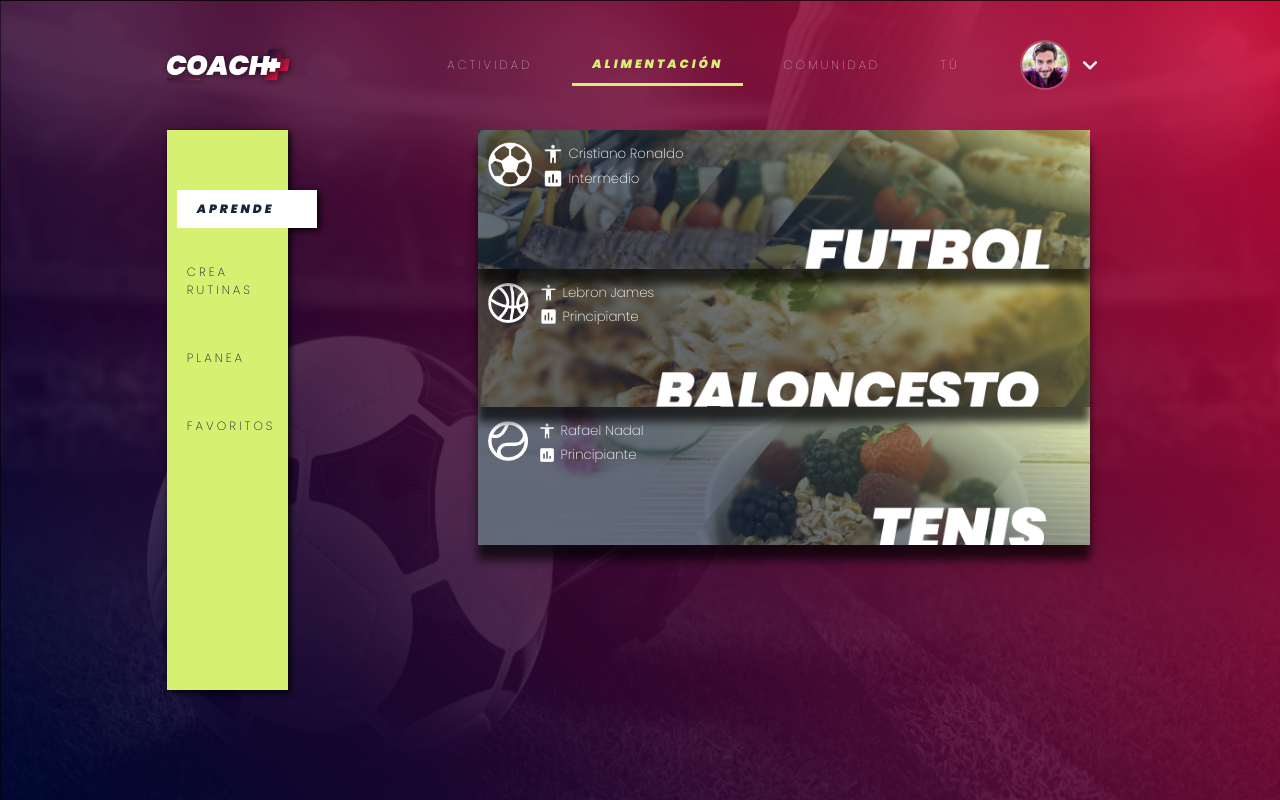
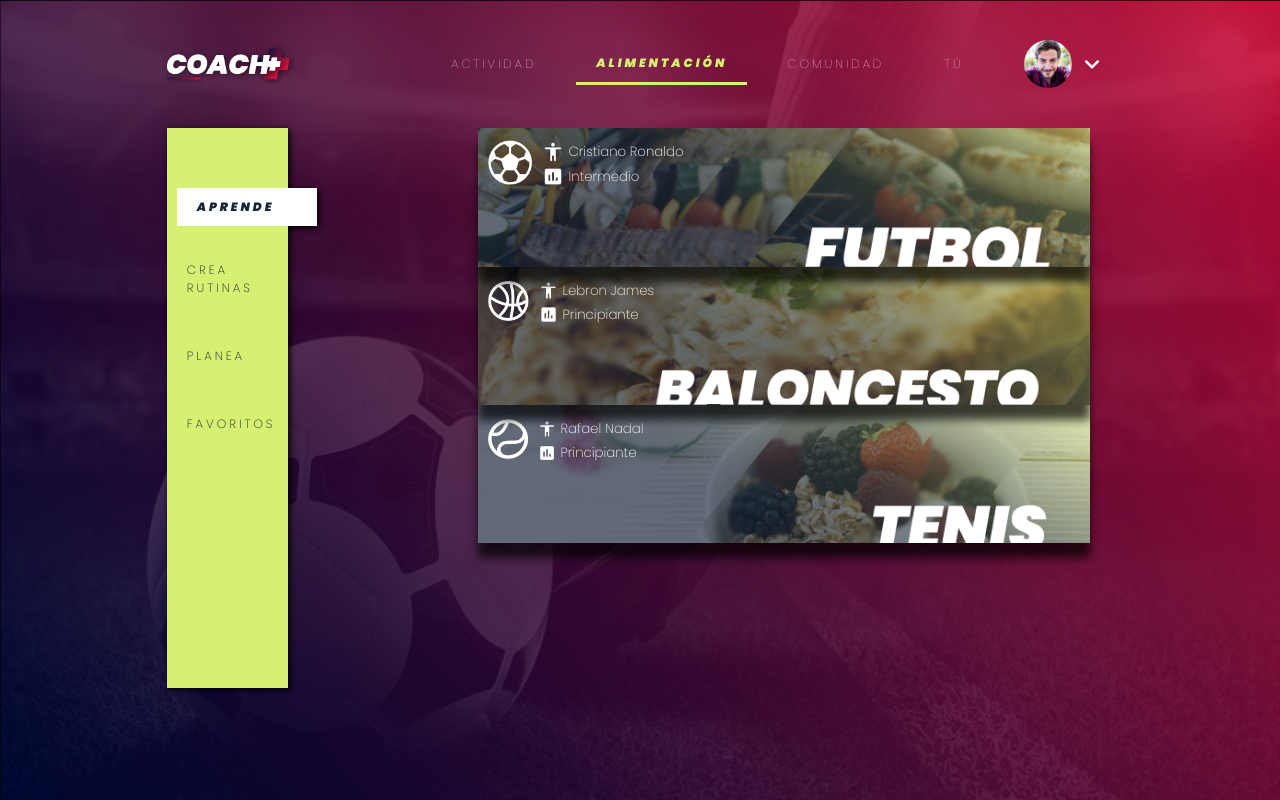
Before and after one commit to Chefcito/CoachPlus, a plain HTML site: page alimentacion.html in a window 1280 px wide. Drawn offline with nearby package versions, Linux system fonts and the light colour scheme.

Commit message:
Update alimentacion.css

```diff
--- a/alimentacion.css
+++ b/alimentacion.css
@@ -73,7 +73,6 @@ a:hover{
 
 #profile_image {
     width: 50%;
-    border: 1.5pt solid rgba(255, 255, 255, 0.2);
     border-radius: 50%;
 }
 
```
